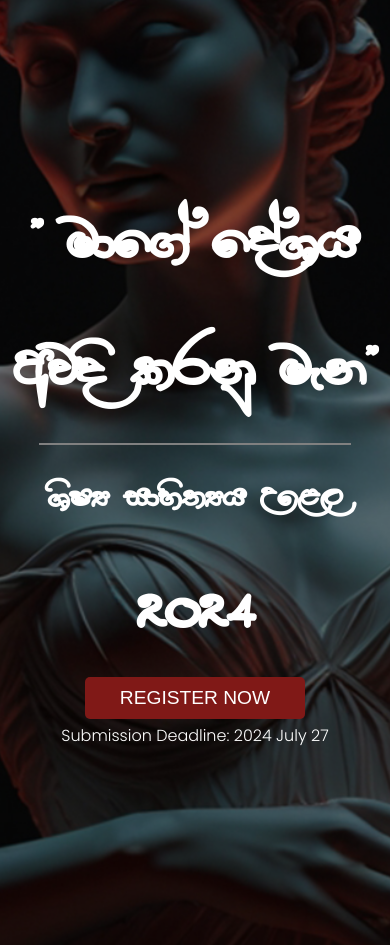
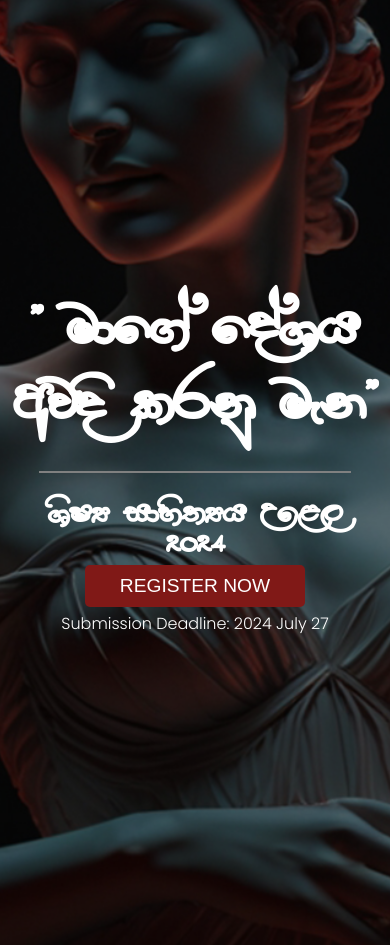
Before and after one commit to ruusara24/ruusara2024, a PHP site: page /homepage.html in a window 390 px wide. Shown: the part 209-1154 px from the top of the page. Run offline with PHP 8.4, Linux system fonts and the light colour scheme.

Commit message:
homepage styling updated

```diff
--- a/homepage.html
+++ b/homepage.html
@@ -34,7 +34,7 @@
             <h1>˜‍ udf.a foaYh
               <br> wjÈ lrkq uek˜‍</h1>
             <div class="horizontal-line"></div>
-            <h2>YsIH idys;Hh Wf<,<span>2024</span></h2>
+            <h2>YsIH idys;Hh Wf<,<br>2024</h2>
 
             <!--<div class="additional-image1">
                 <img src="./include/text/woman_bg.jpg" alt="" class="additional-image">
--- a/styles.css
+++ b/styles.css
@@ -139,14 +139,18 @@ body, html {
     color: white;
     font-size:4.5em;
     margin: 10px;
+    margin-bottom: 30px;
+    line-height: 75px;
     margin-left: 165px;
     font-family: 'ApexA';
 }
 
 .overlay h2 {
     color: white;
-    font-size: 1.5em;
-    margin: 5px 0 0 242px;
+    text-align: center;
+    font-size: 2em;
+    line-height: 30px;
+    margin: 5px 0 0 235px;
     font-family: 'ApexA';
 }
 
@@ -485,16 +489,19 @@ body, html {
         align-items: center;
         text-align: center;
     }
+    .overlay h1, .overlay h2, .overlay h2 span, .register-button, .deadline-text {
+        margin: 2px;
+    }
+
     .overlay h1 {
         font-size:4.5em;
+        margin-bottom: 35px;
     }
     .overlay h2 {
         font-size: 2.5em;
-        margin: 5px 0 0 242px;
+        margin: 5px 10 0 242px;
         font-family: 'ApexA';
-    }
-    .overlay h1, .overlay h2, .overlay h2 span, .register-button, .deadline-text {
-        margin: 2px;
+        margin-inline: 30px;
     }
 
     .horizontal-line {
@@ -634,5 +641,10 @@ body, html {
     }
     .overlay h1{
         margin:10px;
+        margin-bottom: 30px;
+    }
+    .overlay h2{
+        margin:10px;
+        margin-inline: 30px;
     }
 }
```
